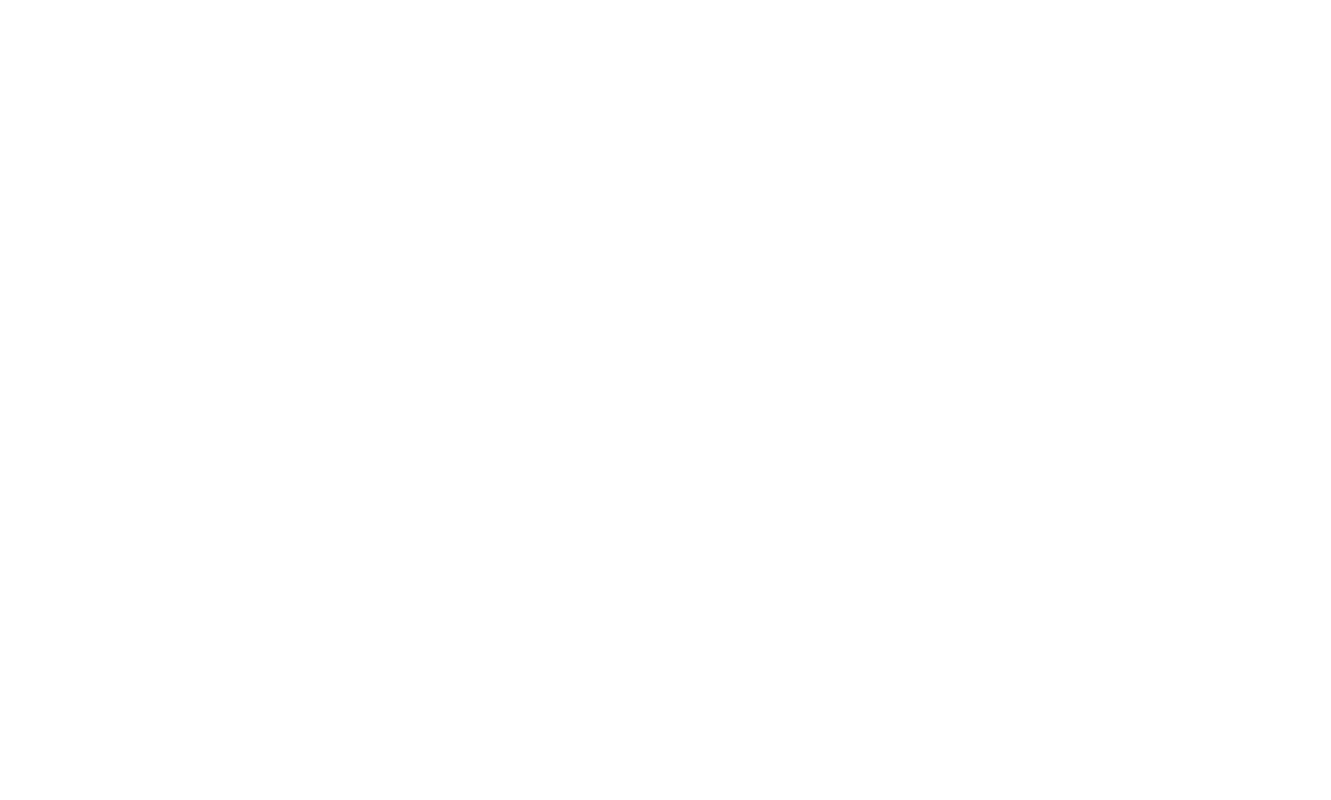
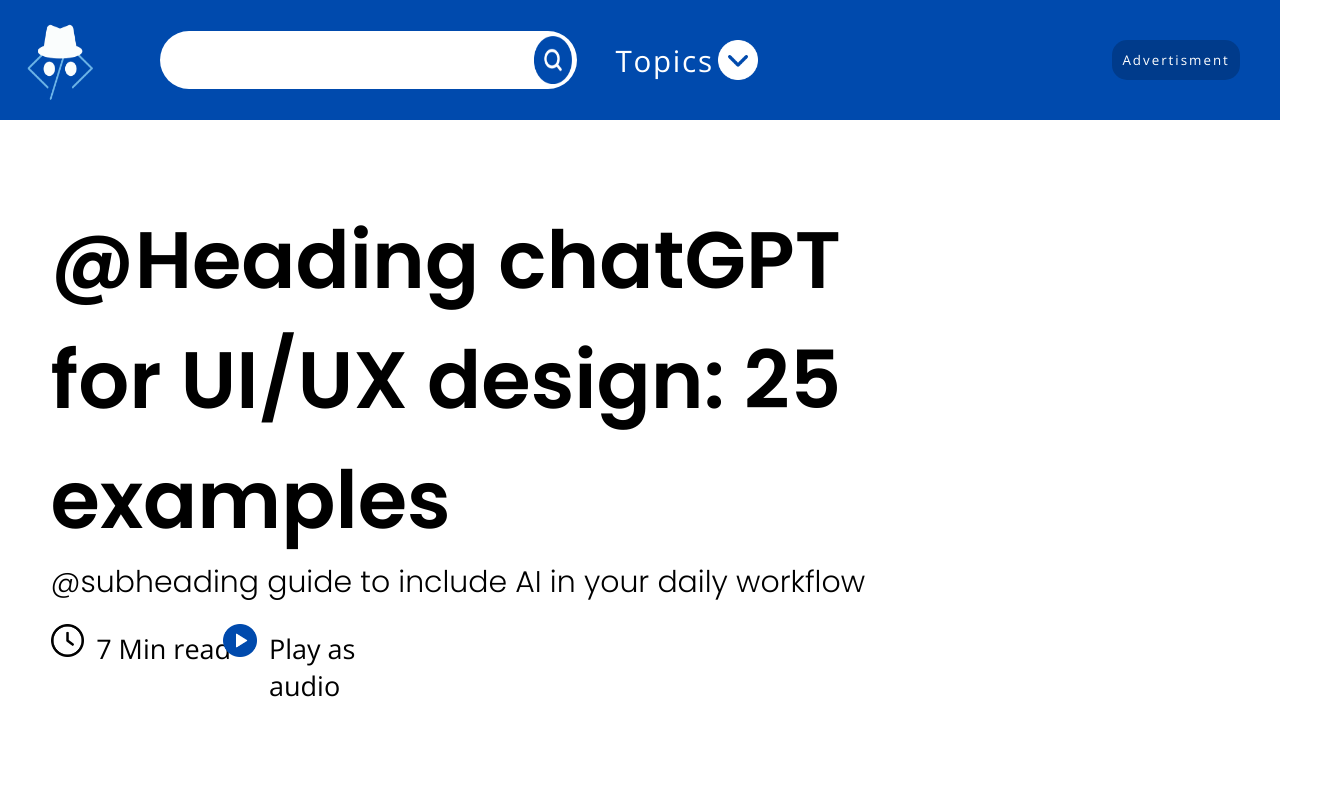
Before and after one commit to Cresteem-IT/Hackrest-blog-portal, a plain HTML site: page article.html in a window 1280 px wide. Shown: the top 800 px of the page, 1331 px wide, since content can reach past the window. Drawn offline with nearby package versions, Linux system fonts and the light colour scheme.

Commit message:
article page added

```diff
--- a/article.html
+++ b/article.html
@@ -3,9 +3,39 @@
 <head>
     <meta charset="UTF-8">
     <meta name="viewport" content="width=device-width, initial-scale=1.0">
-    <title>Document</title>
+    <link rel="stylesheet" href="./res/style/style.css">
+    <link rel="stylesheet" href="./res/style/article.css">
+    <title>Article</title>
 </head>
 <body>
+    <div id="app">
 
+        <div class="header">
+            <img id="img-logo" src="./res/img/hackrest-logo.png" alt="Hackrest">
+            <input id="input-box" type="text">
+            <img id="search" src="./res/img/hackrest-search.png" alt="search-here">
+            <p>Topics</p>
+            <img id="menu-btn" src="./res/img/more-menu.png" alt="menu-bar">
+            <button id="add-btn">Advertisment</button>
+        </div>
+
+        <div id="article-content">
+
+            <p>@Heading chatGPT for UI/UX design: 25 examples</p>
+            <p>@subheading guide to include AI in your daily workflow</p>
+
+            <div id="metabar">
+                <img class="icon" src="./res/img/clock.png">
+                <p class="metatext">7 Min read</p>
+
+                <img class="icon" src="./res/img/play-button.png">
+                <p class="metatext">Play as audio</p>
+            </div><!-- meta bar ended -->
+
+        </div><!-- article content ended -->
+
+        <div class="footer">
+        </div>
+    </div>
 </body>
 </html>
--- /dev/null
+++ b/res/style/article.css
@@ -0,0 +1,101 @@
+:root{
+    --article-header-font: 'Poppins', sans-serif;
+    --article-header-font-weight: 600;
+    --article-header-font-size: 10vh;
+    --article-header-width: 65vw;
+
+    --article-sub-header-font: 'Poppins', sans-serif;
+    --article-sub-header-font-weight: 300;
+    --article-sub-header-font-size: 2.34vw;
+    --article-sub-header-width: 64.5vw;
+
+    --read-play-icon-width: 2.6vw;
+    --read-play-icon-height: auto;
+
+    --read-play-text-font: 'Open Sans', sans-serif;
+    --read-play-text-size: 3.38vh;
+    --read-play-text-font-weight: 400;
+
+    --article-content: 3.64vh;
+
+    --more-article-card-header-font: 'Open Sans', sans-serif;
+    --more-article-card-header-font-size: 26vh;
+    --more-article-card-header-font-weight: 500;
+    --left-margin: 3.95vw;
+
+}
+
+#article-content{
+    position: relative;
+    left: var(--left-margin);
+}
+
+/* header */
+#article-content :nth-child(1){
+    font-family: var(--article-header-font);
+    font-weight: var(--article-header-font-weight);
+    font-size: var(--article-header-font-size);
+    width: var(--article-header-width);
+}
+
+/* sub-header */
+#article-content :nth-child(2){
+    position: inherit;
+    font-family: var(--article-sub-header-font);
+    font-weight: var(--article-sub-header-font-weight);
+    font-size: var(--article-sub-header-font-size);
+    width: var(--article-sub-header-width);
+    top: -10vh;
+}
+
+#metabar{
+    display: grid;
+    position: relative;
+    grid-template-columns: 2vw 11.5vw 2vw 11.8vw;
+    grid-template-rows: 3vw;
+    width: 24vw;
+    top: -90px;
+}
+
+#metabar :nth-child(1){
+    position: absolute;
+    top: 0;
+    left: 0;
+    grid-column: 1/2;
+    grid-row: 1/2;
+}
+
+#metabar :nth-child(2){
+    position: absolute;
+    top: 6px;
+    margin: 0;
+    left: 20px;
+    grid-column: 2/3;
+    grid-row: 1/2;
+
+}
+#metabar :nth-child(3){
+    position: absolute;
+    top: 0;
+    left: 0;
+    grid-column: 3/4;
+    grid-row: 1/2;
+}
+#metabar :nth-child(4){
+    position: absolute;
+    top: 6px;
+    margin: 0;
+    left: 20px;
+    grid-column: 4/5;
+    grid-row: 1/2;
+}
+#metabar .icon{
+    width: var(--read-play-icon-width);
+    height: var(--read-play-icon-height);
+}
+
+#metabar .metatext{
+    font-family: var(--read-play-text-font);
+    font-size: var(--read-play-text-size);
+    font-weight: var(--read-play-text-font-weight);
+}
--- a/res/style/style.css
+++ b/res/style/style.css
@@ -1,8 +1,4 @@
-<<<<<<< HEAD
-@import url('https://fonts.googleapis.com/css2?family=Open+Sans:wght@300;400;500;600;700&family=Poppins:wght@100;200;500;600&display=swap');
-=======
 @import url('https://fonts.googleapis.com/css2?family=Open+Sans:wght@300;400;500&family=Poppins:wght@100;200;300;500;600&display=swap');
->>>>>>> 5e16273c13a52467eafdde84d8b679004d247741
 :root{
     --bg-color: #e6e6e6;
 
```
Also changed, not shown: res/img/fonts.txt.
